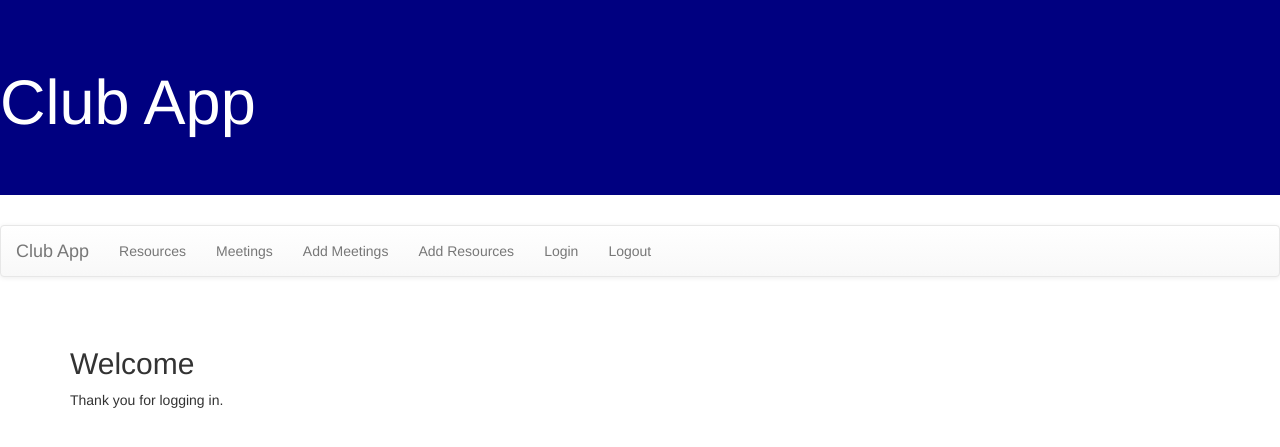
After one commit to SekllanChenRuan/pythonclub, a Django app: page /clubapp/loginmessage/ in a window 1280 px wide. The commit adds this page. Shown: the top 447 px of the page. Run offline with Django 3.2, Linux system fonts and the light colour scheme; some libraries are stand-ins or nearby versions.

Commit message:
created login and logout feature
created login, logout and login required to add meeting and add resource.

```diff
--- a/pythonclub/clubapp/templates/base.html
+++ b/pythonclub/clubapp/templates/base.html
@@ -22,6 +22,8 @@
                     <li><a href="{% url 'meetings' %}">Meetings</a></li>
                     <li><a href="{% url 'newmeeting' %}">Add Meetings</a></li>
                     <li><a href="{% url 'newresource' %}">Add Resources</a></li>
+                    <li><a href="{% url 'login' %}">Login</a></li>
+                    <li><a href="{% url 'logout' %}">Logout</a></li>
                 </ul>
                 </div>
                 </nav>
--- /dev/null
+++ b/pythonclub/clubapp/templates/clubapp/loginmessage.html
@@ -0,0 +1,5 @@
+{% extends 'base.html' %}
+{% block content %}
+<h2>Welcome</h2>
+<p>Thank you for logging in.</p>
+{% endblock%}
--- /dev/null
+++ b/pythonclub/clubapp/templates/clubapp/logoutmessage.html
@@ -0,0 +1,5 @@
+{% extends 'base.html' %}
+{% block content %}
+<h2>Goodbye</h2>
+<p>Thank you for visiting.</p>
+{% endblock%}
--- a/pythonclub/clubapp/urls.py
+++ b/pythonclub/clubapp/urls.py
@@ -8,4 +8,6 @@ urlpatterns=[
     path('getMettingDetails/<int:id>', views.getMeetingDetails, name='meetingdetail'),
     path('newMeeting/', views.newMeeting, name='newmeeting'),
     path('newResource/', views.newResource, name='newresource'),
+    path('loginmessage/', views.loginMessage, name='loginmessage'),
+    path('logoutmessage/', views.logoutMessage, name='logoutmessage'),
  ]
--- a/pythonclub/clubapp/views.py
+++ b/pythonclub/clubapp/views.py
@@ -1,6 +1,7 @@
 from django.shortcuts import render, get_object_or_404
 from .models import Meeting, MeetingMinute, Resource, Event
 from .forms import MeetingForm, ResourceForm
+from django.contrib.auth.decorators import login_required
 
 # Create your views here.
 def index(request):
@@ -23,6 +24,7 @@ def getMeetingDetails(request, id):
     }
     return render(request, 'clubapp/meetingdetail.html', context=context)
 
+@login_required
 def newMeeting(request):
     form=MeetingForm
     if request.method=='POST':
@@ -35,6 +37,7 @@ def newMeeting(request):
         form=MeetingForm()
     return render(request, 'clubapp/newmeeting.html', {'form': form})
 
+@login_required
 def newResource(request):
     form=ResourceForm
     if request.method=='POST':
@@ -46,3 +49,9 @@ def newResource(request):
     else:
         form=ResourceForm()
     return render(request, 'clubapp/newresource.html', {'form': form})
+
+def loginMessage(request):
+    return render(request, 'clubapp/loginmessage.html')
+
+def logoutMessage(request):
+    return render(request, 'clubapp/logoutmessage.html')
--- a/pythonclub/pythonclub/settings.py
+++ b/pythonclub/pythonclub/settings.py
@@ -123,3 +123,5 @@ USE_TZ = True
 # https://docs.djangoproject.com/en/2.2/howto/static-files/
 
 STATIC_URL = '/static/'
+LOGIN_REDIRECT_URL = 'loginmessage'
+LOGOUT_REDIRECT_URL = 'logoutmessage'
--- a/pythonclub/pythonclub/urls.py
+++ b/pythonclub/pythonclub/urls.py
@@ -19,4 +19,5 @@ from django.urls import path, include
 urlpatterns = [
     path('admin/', admin.site.urls),
     path('clubapp/', include('clubapp.urls')),
+    path('accounts/', include('django.contrib.auth.urls')),
 ]
```
Also changed, not shown: pythonclub/clubapp/templates/registration/login.html (added, +10 -0 lines).
